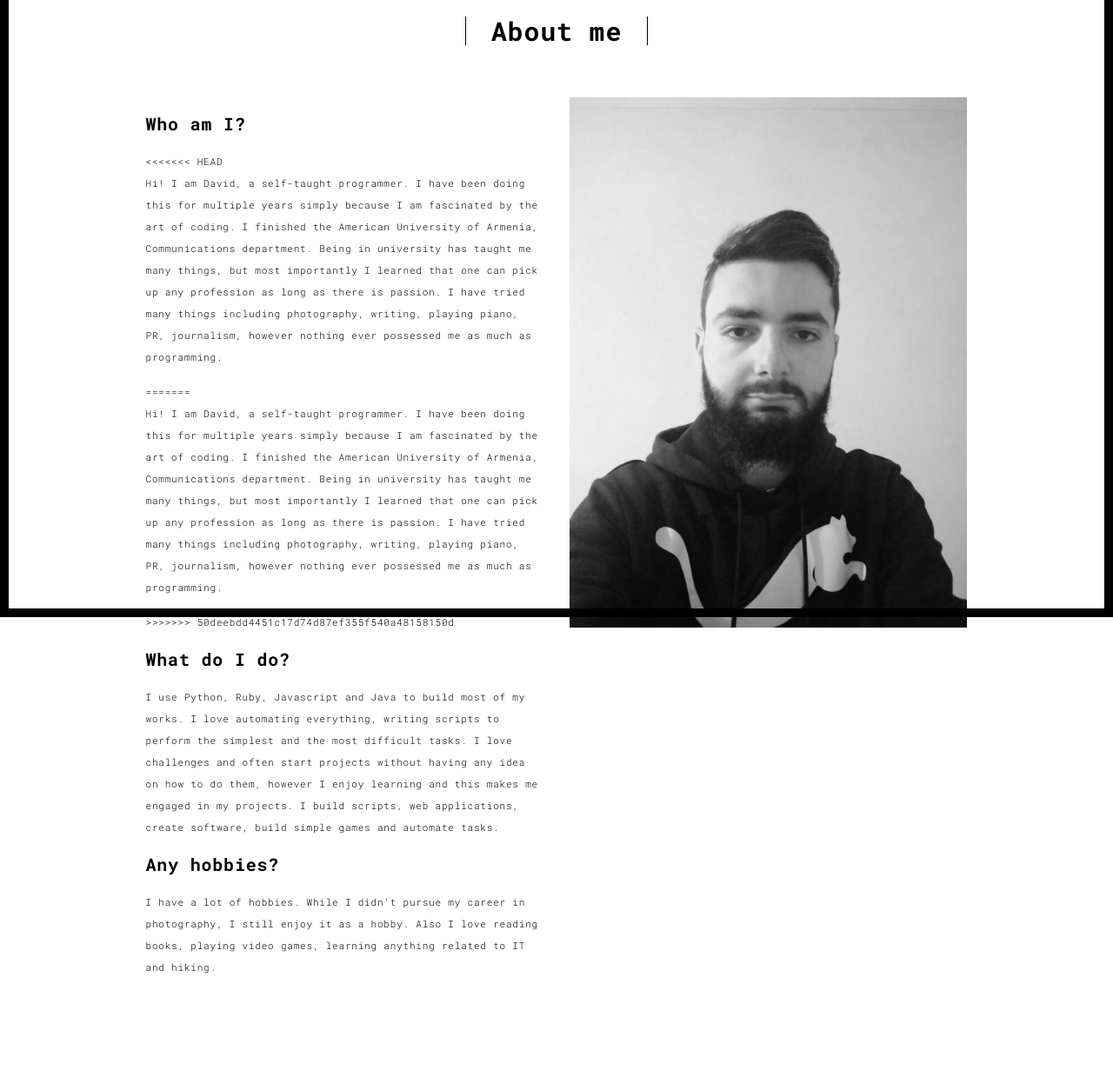
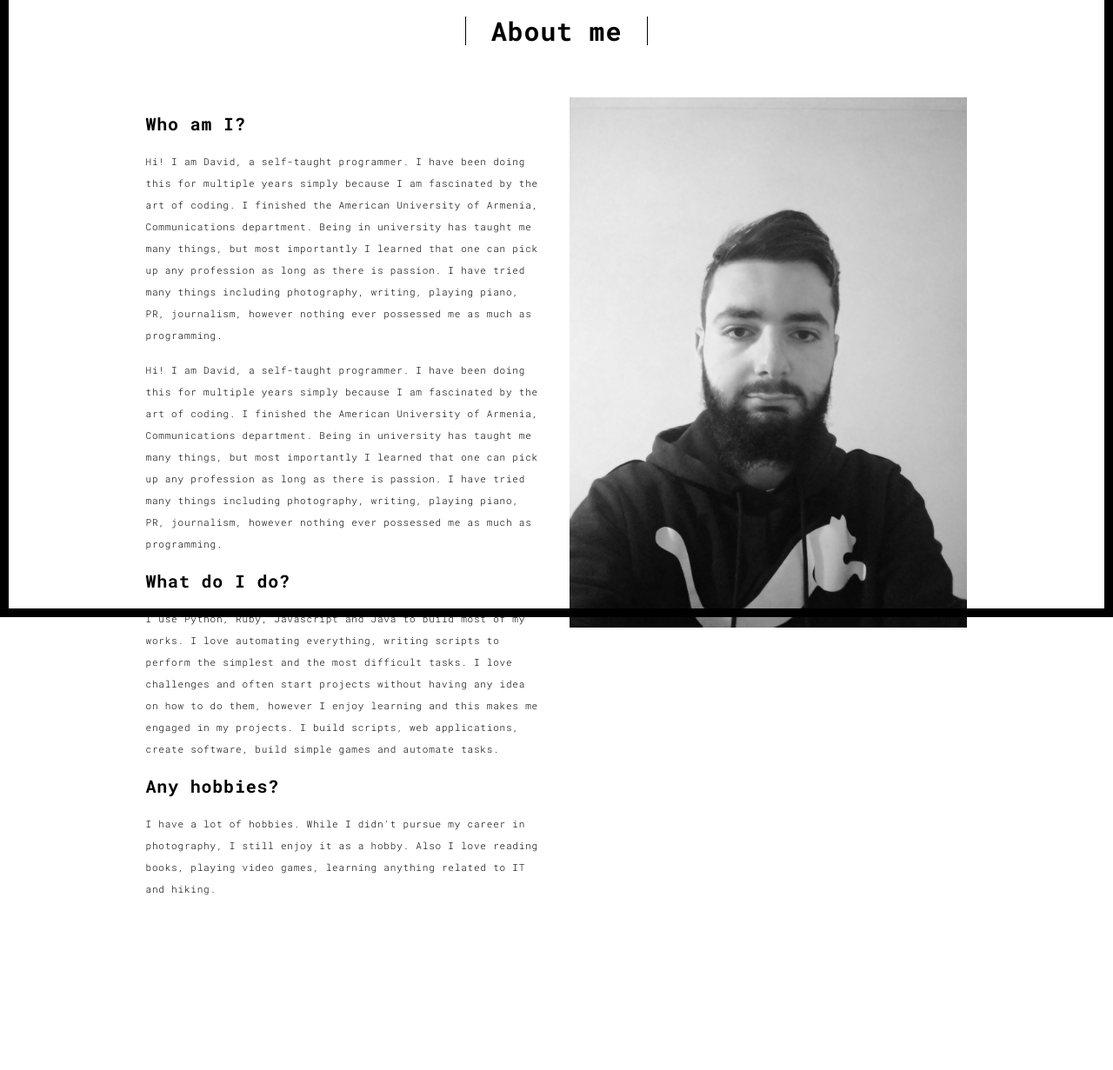
Before and after one commit to networkdavit/flaskapp, a Flask app: page /about.html in a window 1280 px wide. Shown: the part 90-1321 px from the top of the page at 87% size. After the commit the page ends 1120 px from the top, so only its background shows below. Run offline with Flask 2, Linux system fonts and the light colour scheme; some libraries are stand-ins or nearby versions.

Commit message:
removing extra text

```diff
--- a/templates/about.html
+++ b/templates/about.html
@@ -64,11 +64,11 @@
               <div class="row">
                 <div class="col-xs-12 col-md-6">
                   <h3>Who am I?</h3>
-<<<<<<< HEAD
+
                   <p>Hi! I am David, a self-taught programmer. I have been doing this for multiple years simply because I am fascinated by the art of coding. I finished the American University of Armenia, Communications department. Being in university has taught me many things, but most importantly I learned that one can pick up any profession as long as there is passion. I have tried many things including photography, writing, playing piano, PR, journalism, however nothing ever possessed me as much as programming.</p>
-=======
+
                   <p>Hi! I am David, a self-taught programmer. I have been doing this for multiple years simply because I am fascinated by the art of coding. I finished the American University of Armenia, Communications department. Being in university has taught me many things, but most importantly I learned that one can pick up any profession as long as there is passion. I have tried many things including photography, writing, playing piano, PR, journalism, however nothing ever possessed me as much as programming.</p>
->>>>>>> 50deebdd4451c17d74d87ef355f540a48158150d
+
                   <h3>What do I do?</h3>
                   <p>I use Python, Ruby, Javascript and Java to build most of my works. I love automating everything, writing scripts to perform the simplest and the most difficult tasks. I love challenges and often start projects without having any idea on how to do them, however I enjoy learning and this makes me engaged in my projects. I build scripts, web applications, create software, build simple games and automate tasks.</p>
                   <h3>Any hobbies?</h3>
```
